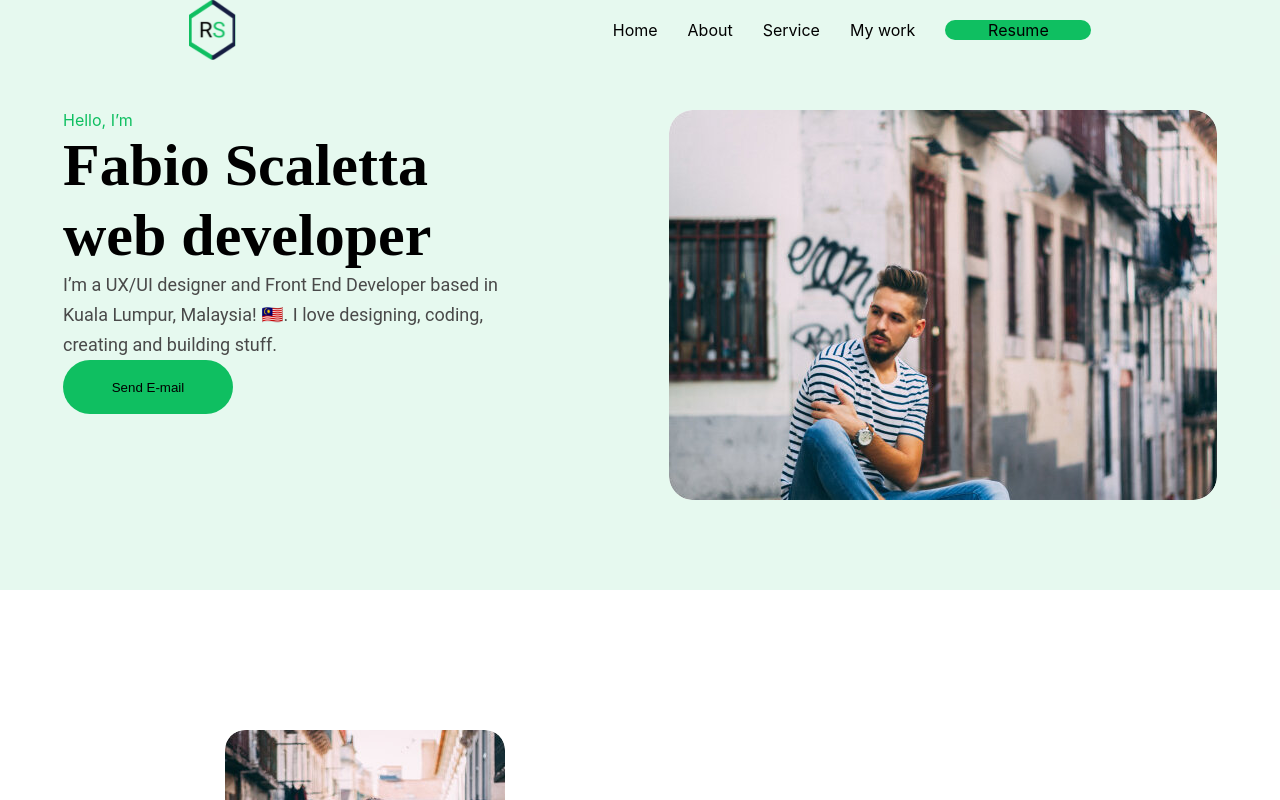
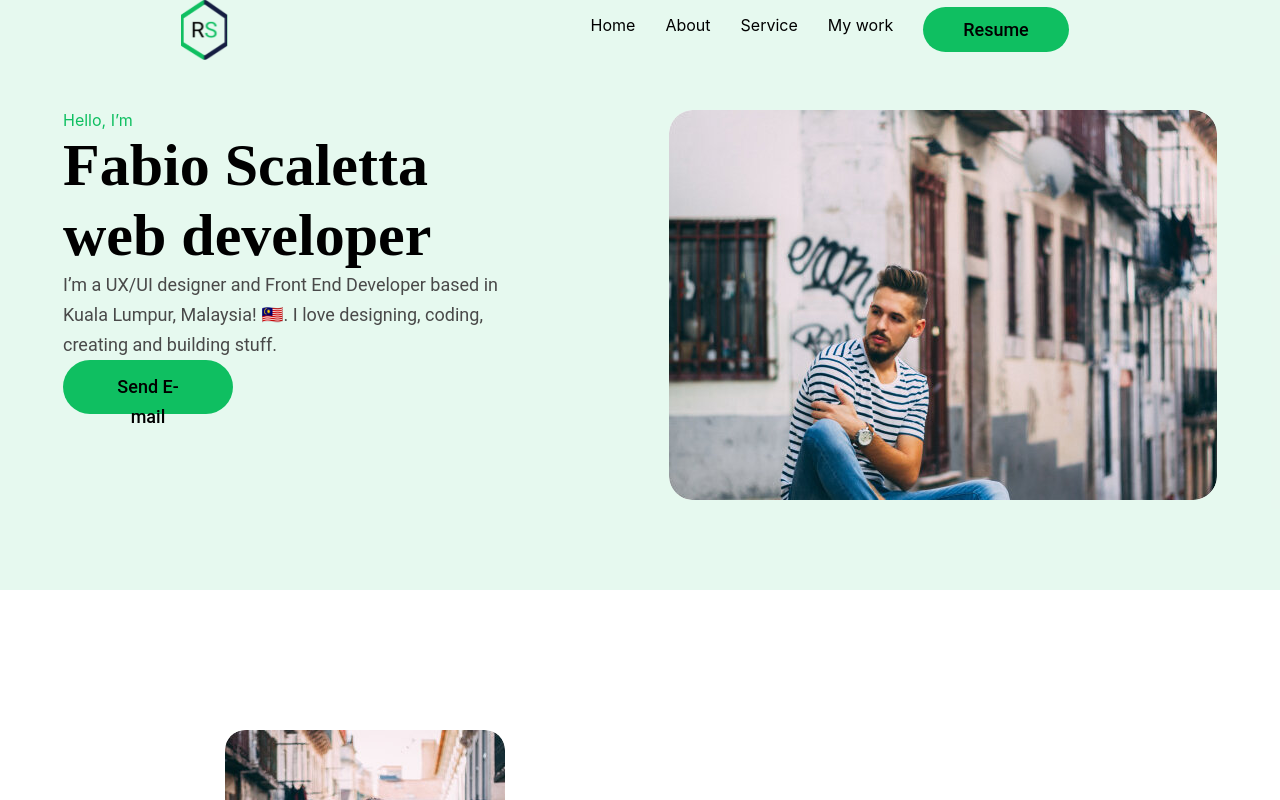
Before and after one commit to SandraVLP/portfolio-start-project, a React app in the folder portfolio-start-project-main/: page / in a window 1280 px wide. Shown: the top 800 px of the page. Built offline with nearby package versions, Linux system fonts and the light colour scheme.

Commit message:
StyledButton

```diff
--- a/portfolio-start-project-main/src/components/Button.tsx
+++ b/portfolio-start-project-main/src/components/Button.tsx
@@ -1,2 +1,23 @@
+import styled from "styled-components";
+import { myTheme } from "../styles/Theme";
 
-export const StyledButton = {}
+type StyleBtnPropsType = {
+  width?: string;
+  color?: string;
+};
+
+export const StyledButton = styled.button<StyleBtnPropsType>`
+  width: ${(props) => props.width};
+  height: 54px;
+  color: ${(props) => props.color || myTheme.black.dark};
+  font-family: Roboto;
+  font-size: 18px;
+  font-weight: 500;
+  line-height: 30px;
+  padding: 12px 40px 12px 40px;
+  border-radius: 50px;
+  gap: 10px;
+  border: none;
+  background-color: ${myTheme.primary};
+  cursor: pointer;
+`;
--- a/portfolio-start-project-main/src/layout/Header.tsx
+++ b/portfolio-start-project-main/src/layout/Header.tsx
@@ -1,6 +1,7 @@
 import styled from "styled-components";
 import logo from "../assets/images/Logo.svg";
 import { myTheme } from "../styles/Theme";
+import { StyledButton } from "../components/Button";
 
 export function Header() {
   return (
@@ -21,7 +22,7 @@ export function Header() {
             <a href="/work">My work</a>
           </li>
           <li>
-            <a href="/resume">Resume</a>
+            <StyledButton width="146px" as="a"  href="/resume">Resume</StyledButton>
           </li>
         </ul>
       </StyledNav>
@@ -39,26 +40,12 @@ const StyledNav = styled.nav`
   display: flex;
   justify-content: space-between;
   align-items: center;
-  ul {
-    li > a {
 
-      text-decoration: none;
-      color: ${myTheme.black.dark};
-
-    }
-  }
 
   li {
     margin-right: 30px;
     &:first-child {
       color: ${myTheme.primary};
     }
-    &:last-child {
-      background: ${myTheme.primary};
-      width: 146px;
-      text-align: center;
-      border-radius: 50px;
-      margin-right: 0;
-    }
   }
 `;
--- a/portfolio-start-project-main/src/layout/contacts/Contacts.tsx
+++ b/portfolio-start-project-main/src/layout/contacts/Contacts.tsx
@@ -1,5 +1,6 @@
 import styled from "styled-components";
 import { myTheme } from "../../styles/Theme";
+import { StyledButton } from "../../components/Button";
 
 export function Contacts() {
   return (
@@ -21,7 +22,9 @@ export function Contacts() {
           Message
           <textarea placeholder="Message"></textarea>
         </StyledLabel>
-        <button type="submit">Submit</button>
+        <StyledButton width={"180px"} type="submit">
+          Submit
+        </StyledButton>
       </StyledForm>
     </section>
   );
@@ -38,9 +41,9 @@ const StyledForm = styled.form`
   background-color: ${myTheme.secondary};
 `;
 
-const StyledLabel = styled.label `
-    width: 100%;
-    display: flex;
-    justify-content: space-between;
-    margin-bottom: 15px;
-`
+const StyledLabel = styled.label`
+  width: 100%;
+  display: flex;
+  justify-content: space-between;
+  margin-bottom: 15px;
+`;
--- a/portfolio-start-project-main/src/layout/portfolio/Portfolio.tsx
+++ b/portfolio-start-project-main/src/layout/portfolio/Portfolio.tsx
@@ -4,6 +4,7 @@ import Puma from "../../assets/images/puma.png";
 import Sight from "../../assets/images/sight.jpeg";
 import Yoga from "../../assets/images/yoga.jpeg";
 import { myTheme } from "../../styles/Theme";
+import { StyledButton } from "../../components/Button";
 
 export function Portfolio() {
   return (
@@ -21,7 +22,7 @@ export function Portfolio() {
         <StyledImg src={Puma}></StyledImg>
         <StyledImg src={Yoga}></StyledImg>
       </StyledContainer>
-      <StyledButton>See more</StyledButton>
+      <StyledButton color={myTheme.white} width="214px">See more</StyledButton>
     </section>
   );
 }
@@ -40,13 +41,3 @@ const StyledImg = styled.img`
   border: solid 1px ${myTheme.grey};
   border-radius: 36px;
 `;
-const StyledButton = styled.button`
-  color: ${myTheme.white};
-  font-family: Roboto;
-  font-size: 20px;
-  font-weight: 500;
-  line-height: 30px;
-  letter-spacing: 0em;
-  text-align: center;
-  margin: 0 auto;
-`;
--- a/portfolio-start-project-main/src/layout/sections/main/Main.tsx
+++ b/portfolio-start-project-main/src/layout/sections/main/Main.tsx
@@ -1,6 +1,7 @@
 import styled from "styled-components";
 import MainFoto from "../../../assets/images/foto-main.jpg";
 import { myTheme } from "../../../styles/Theme";
+import { StyledButton } from "../../../components/Button";
 
 export function Main() {
   return (
@@ -12,7 +13,7 @@ export function Main() {
           I’m a UX/UI designer and Front End Developer based in Kuala Lumpur,
           Malaysia! 🇲🇾. I love designing, coding, creating and building stuff.{" "}
         </p>
-        <StyledBtn>Send E-mail</StyledBtn>
+        <StyledButton width={"170px"}>Send E-mail</StyledButton>
       </StyledInfo>
       <StyledImg src={MainFoto} alt="Main Foto"></StyledImg>
     </StyledMain>
@@ -30,15 +31,6 @@ const StyledSpan = styled.span`
   color: ${myTheme.primary};
 `;
 
-const StyledBtn = styled.button`
-  width: 170px;
-  height: 54px;
-  padding: 12px 40px 12px 40px;
-  border-radius: 50px;
-  gap: 10px;
-  border: none;
-  background-color: ${myTheme.primary};
-`;
 
 const StyledImg = styled.img `
     max-width: 548px;
--- a/portfolio-start-project-main/src/styles/GlobalStyles.tsx
+++ b/portfolio-start-project-main/src/styles/GlobalStyles.tsx
@@ -1,4 +1,5 @@
 import { createGlobalStyle } from "styled-components";
+import { myTheme } from "./Theme";
 
 export const GlobalStyles = createGlobalStyle`
     *,
@@ -24,12 +25,12 @@ export const GlobalStyles = createGlobalStyle`
       font-weight: 700;
       line-height: 70px;
       letter-spacing: 0em;
-      color: rgba(0, 0, 0, 1);
+      color: ${myTheme.black.dark};
 
       }
 
       h2 {
-  color:rgba(15, 191, 97, 1);
+  color:${myTheme.primary};
   font-family: Roboto;
 font-size: 40px;
 font-weight: 700;
@@ -40,7 +41,7 @@ text-align: center;
 }
 
 p {
-  color: rgba(73, 73, 73, 1);
+  color: ${myTheme.black.light};
   font-family: Roboto;
 font-size: 18px;
 font-weight: 400;
@@ -67,12 +68,7 @@ ul {
   padding: 0;
 }
 
-button {
-  max-width: 214px;
-  height: 54px;
-  background-color: rgba(15, 191, 97, 1);
-  border: none;
-  border-radius: 20px;
-  padding: 12px 40px 12px 40px;
-}
+a {text-decoration: none;
+      color: ${myTheme.black.dark};}
+
 `;
```
